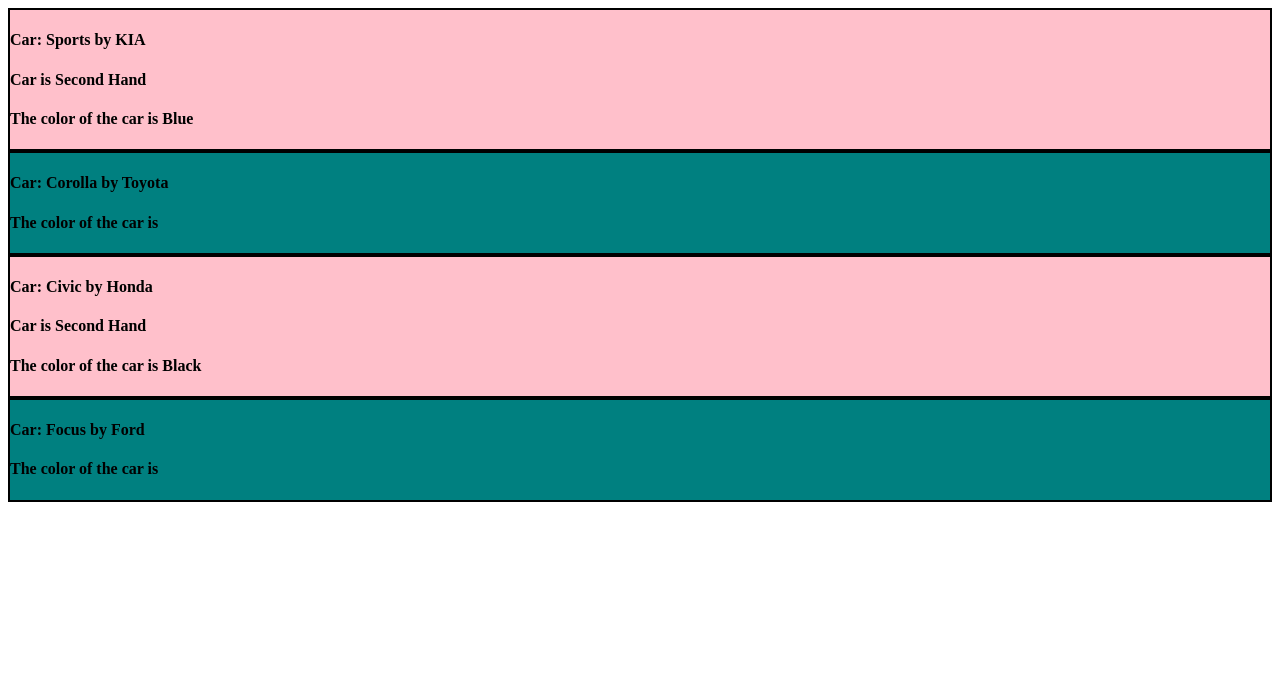
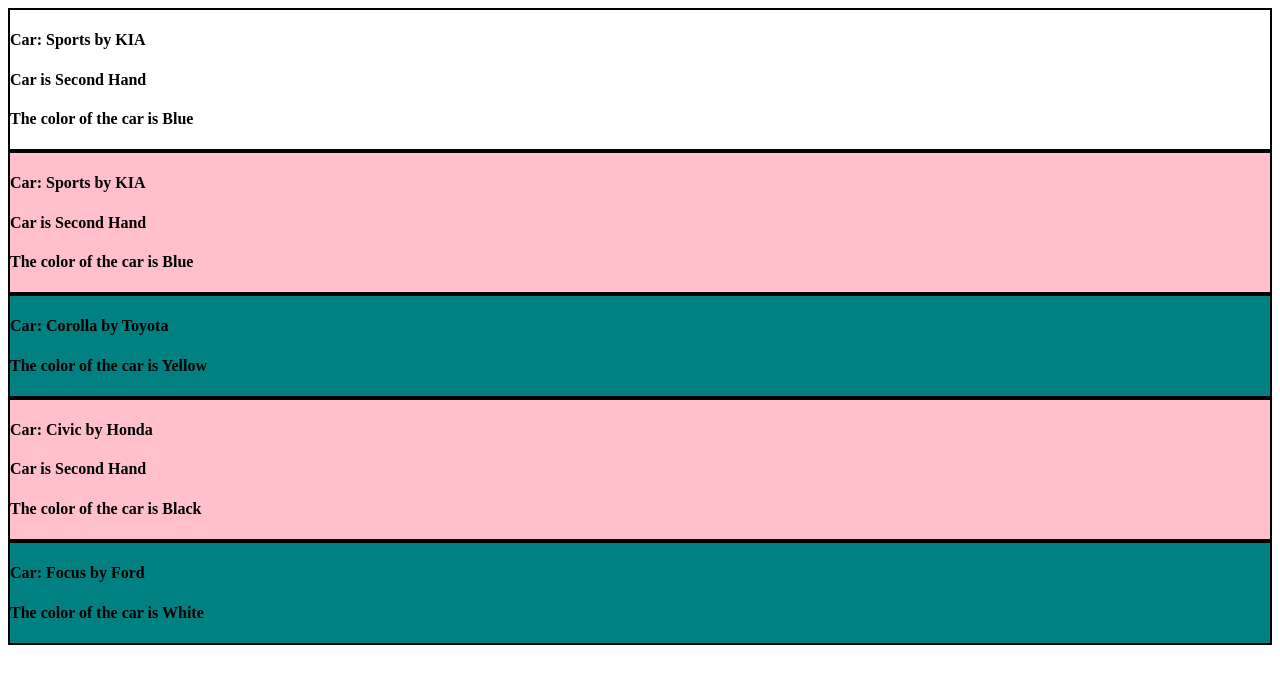
Before and after one commit to gurpreetsinggh/-fGurpreet-_-Singh-_Learning_Angular, an Angular app: page / in a window 1280 px wide. Shown: the top 684 px of the page. Built offline with nearby package versions, Linux system fonts and the light colour scheme.

Commit message:
Assignment 4 Commit Final Commit

```diff
--- a/src/Data/mock-content.ts
+++ b/src/Data/mock-content.ts
@@ -4,9 +4,9 @@
 
 let cars: Car[] = [
   { id: 1, madeBy: 'KIA', model: 'Sports', year: 2022, color: 'Blue' },
-  { id: 2, madeBy: 'Toyota', model: 'Corolla', year: 2021 },
+  { id: 2, madeBy: 'Toyota', model: 'Corolla', year: 2021 ,color: 'Yellow'},
   { id: 3, madeBy: 'Honda', model: 'Civic', year: 2020, color: 'Black' },
-  { id: 4, madeBy: 'Ford', model: 'Focus', year: 2019 },
+  { id: 4, madeBy: 'Ford', model: 'Focus', year: 2019 ,color: 'White'}
 ];
 
 export let carDetails: CarDetails[] = [
--- a/src/app/app.component.html
+++ b/src/app/app.component.html
@@ -1 +1,2 @@
+<app-content-list-item [vehicle]="superCar"></app-content-list-item>
 <app-content-list></app-content-list>
--- a/src/app/app.component.ts
+++ b/src/app/app.component.ts
@@ -2,12 +2,15 @@
 import { RouterOutlet } from '@angular/router';
 import { Car } from './Shared Module/MyData';
 import {ContentListComponent} from "./content-list/content-list.component";
+import {ContentListItemComponent} from "./content-list-item/content-list-item.component";
+import {CarDetails} from "./Shared Module/carDetails";
+import {CarServiceService} from "./services/car-service.service";
 
 
 @Component({
   selector: 'app-root',
   standalone: true,
-  imports: [RouterOutlet, ContentListComponent],
+  imports: [RouterOutlet, ContentListComponent, ContentListItemComponent],
   templateUrl: './app.component.html',
   styleUrls: ['./app.component.css']
 })
@@ -59,4 +62,17 @@
       color: 'Silver'
     },
   ];
+  superCar: CarDetails | undefined;
+
+  constructor(private carService: CarServiceService) {
+
+  }
+
+  ngOnInit() {
+    this.carService.getcarById(1).subscribe({
+      next: data => this.superCar = data,
+      error: err => console.error("Error fetching Super Car", err),
+      complete: () => console.log("Super Car data fetch complete!")
+  })
+  }
 }
```
